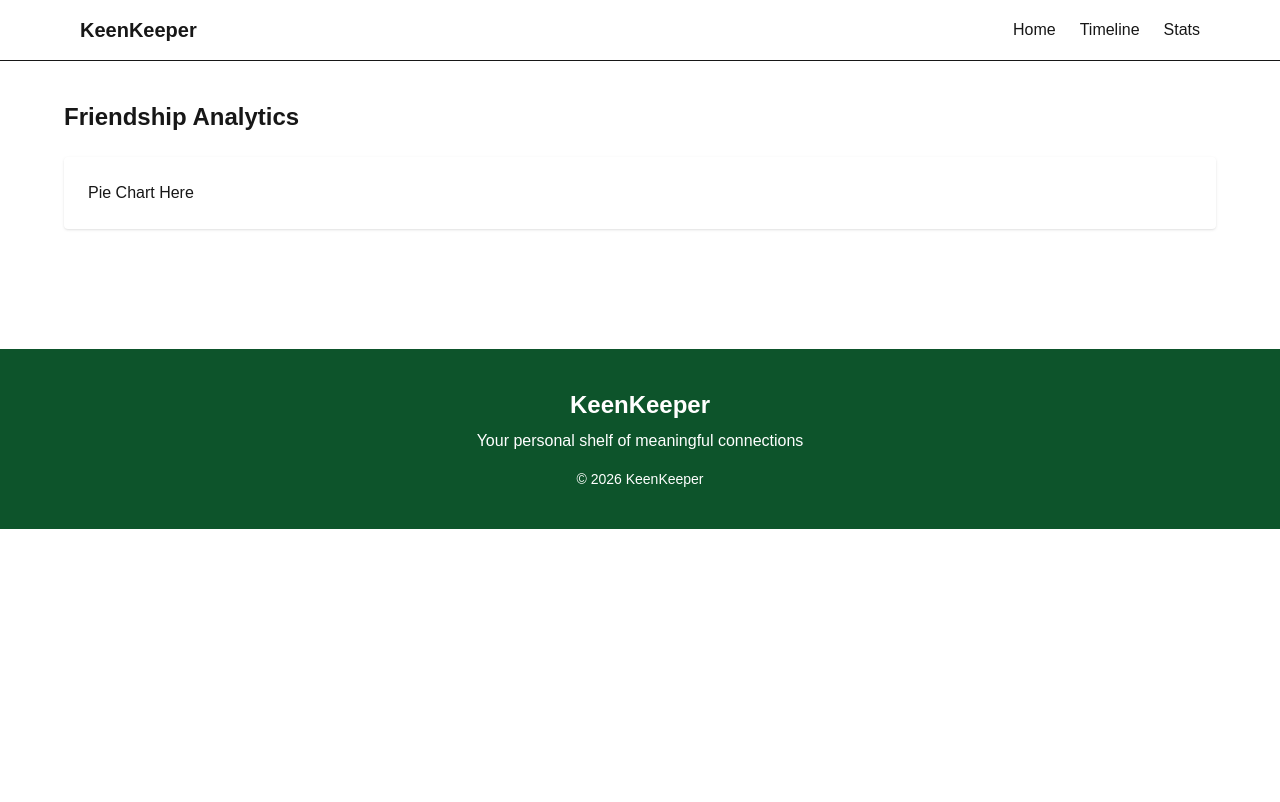
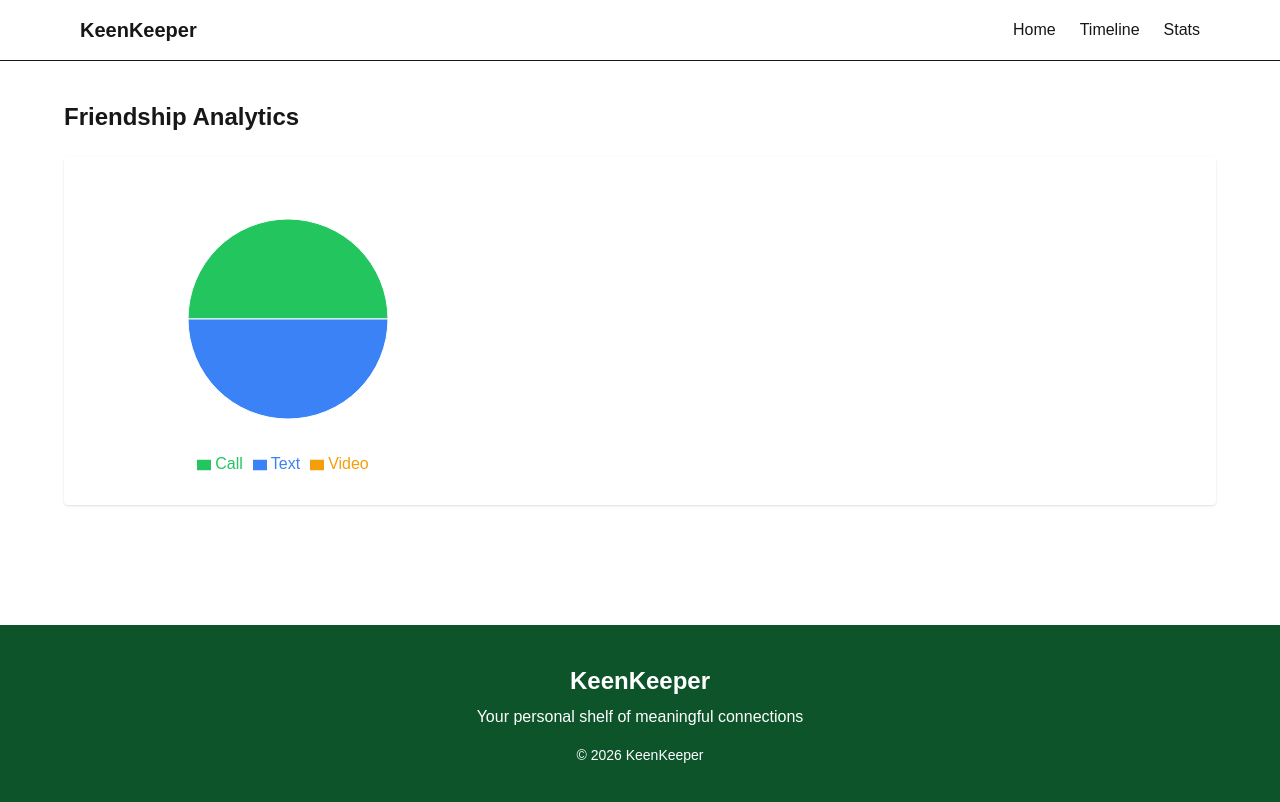
Before and after one commit to waliulnizu/keen-keeper, a Next.js app: page /stats in a window 1280 px wide. Shown: the top 802 px of the page. Built offline with nearby package versions, Linux system fonts and the light colour scheme.

Commit message:
added friendship analytics pie chart

```diff
--- a/src/app/stats/page.jsx
+++ b/src/app/stats/page.jsx
@@ -2,8 +2,36 @@
 
 import Navbar from "@/components/Navbar";
 import Footer from "@/components/Footer";
+import timeline from "@/data/timeline.json";
+
+import {
+  PieChart,
+  Pie,
+  Cell,
+  Tooltip,
+  Legend
+} from "recharts";
 
 const Stats = () => {
+
+const call = timeline.filter(
+  item => item.type === "call"
+).length;
+
+const text = timeline.filter(
+  item => item.type === "text"
+).length;
+
+const video = timeline.filter(
+  item => item.type === "video"
+).length;
+
+const data = [
+  { name: "Call", value: call },
+  { name: "Text", value: text },
+  { name: "Video", value: video }
+];
+
   return (
     <div>
 
@@ -17,7 +45,22 @@ const Stats = () => {
 
         <div className="shadow p-6 rounded">
 
-          Pie Chart Here
+          <PieChart width={400} height={300}>
+            <Pie
+              data={data}
+              cx="50%"
+              cy="50%"
+              outerRadius={100}
+              dataKey="value"
+            >
+              <Cell fill="#22c55e" />
+              <Cell fill="#3b82f6" />
+              <Cell fill="#f59e0b" />
+            </Pie>
+
+            <Tooltip />
+            <Legend />
+          </PieChart>
 
         </div>
 
```
